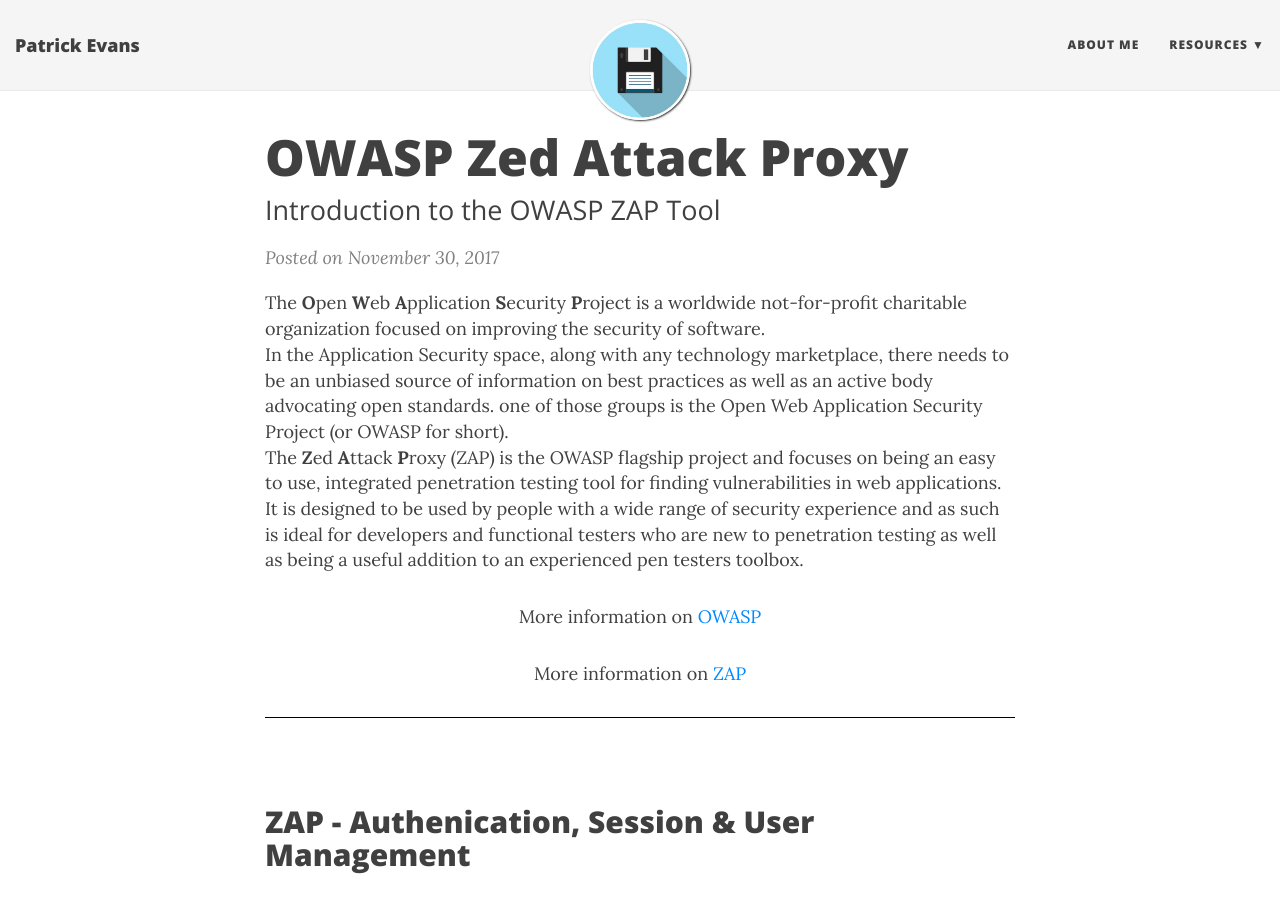
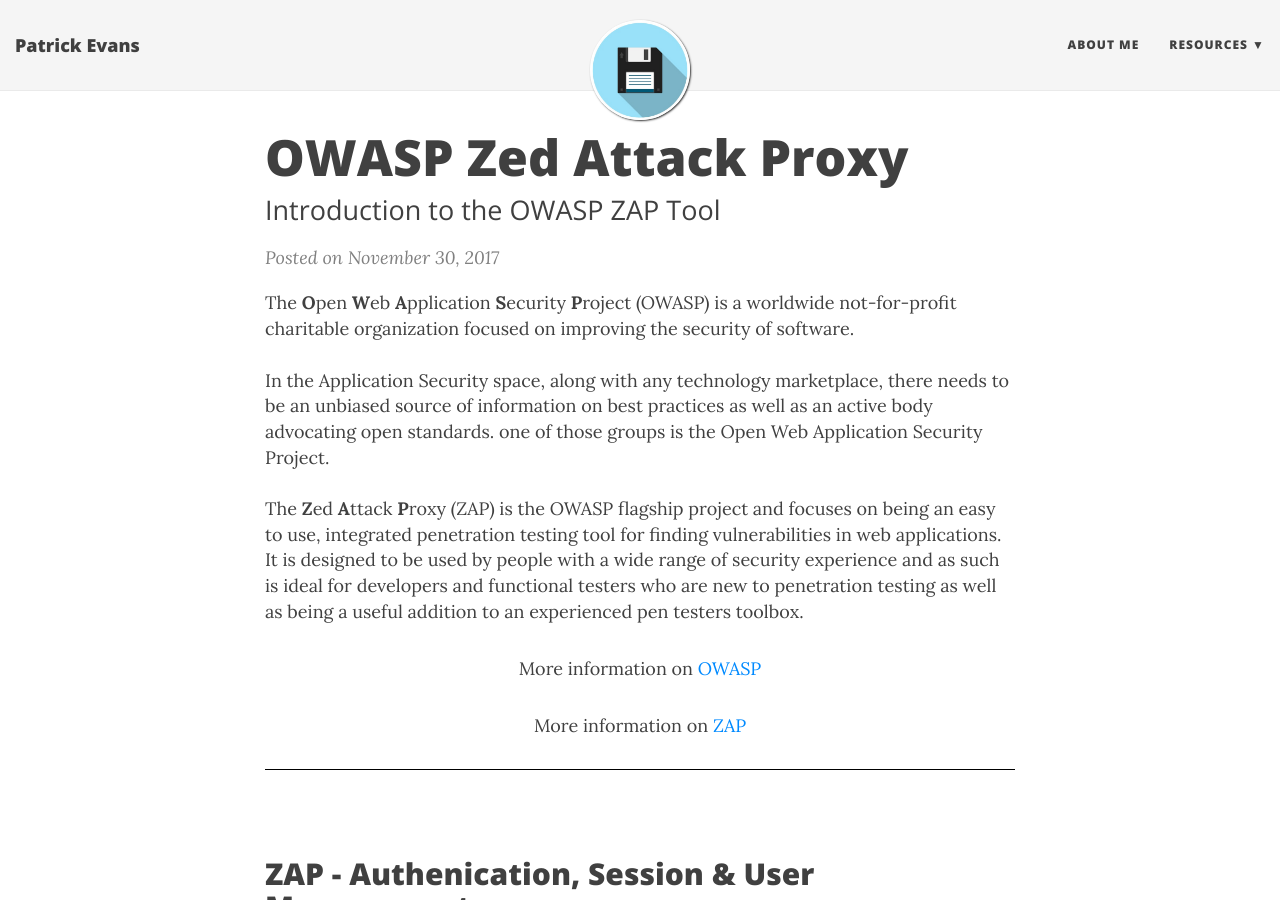
Before and after one commit to patevs/old_blog, a Jekyll site: the page built from _posts/2017-11-30-owasp-zap.md, in a window 1280 px wide and 900 px high. Built offline with Jekyll 4.4.1, drawn with Linux system fonts in a browser that asks for light colours; nearby versions of some CDN libraries.

Commit message:
fixing_2 owasp-zap post

```diff
--- a/_posts/2017-11-30-owasp-zap.md
+++ b/_posts/2017-11-30-owasp-zap.md
@@ -6,14 +6,13 @@ subtitle: Introduction to the OWASP ZAP Tool
 
 <div style="border-bottom:1px solid black">
 
-The <strong>O</strong>pen <strong>W</strong>eb <strong>A</strong>pplication <strong>S</strong>ecurity <strong>P</strong>roject is a worldwide not-for-profit charitable organization focused on improving the security of software.
+The <strong>O</strong>pen <strong>W</strong>eb <strong>A</strong>pplication <strong>S</strong>ecurity <strong>P</strong>roject (OWASP) is a worldwide not-for-profit charitable organization focused on improving the security of software.<br>
 
 <br>
-In the Application Security space, along with any technology marketplace, there needs to be an unbiased source of information on best practices as well as an active body advocating open standards. one of those groups is the Open Web Application Security Project (or OWASP for short).
+In the Application Security space, along with any technology marketplace, there needs to be an unbiased source of information on best practices as well as an active body advocating open standards. one of those groups is the Open Web Application Security Project.<br>
 
 <br>
 The <strong>Z</strong>ed <strong>A</strong>ttack <strong>P</strong>roxy (ZAP) is the OWASP flagship project and focuses on being an easy to use, integrated penetration testing tool for finding vulnerabilities in web applications.
-
 <br>
 It is designed to be used by people with a wide range of security experience and as such is ideal for developers and functional testers who are new to penetration testing as well as being a useful addition to an experienced pen testers toolbox.
 
```
